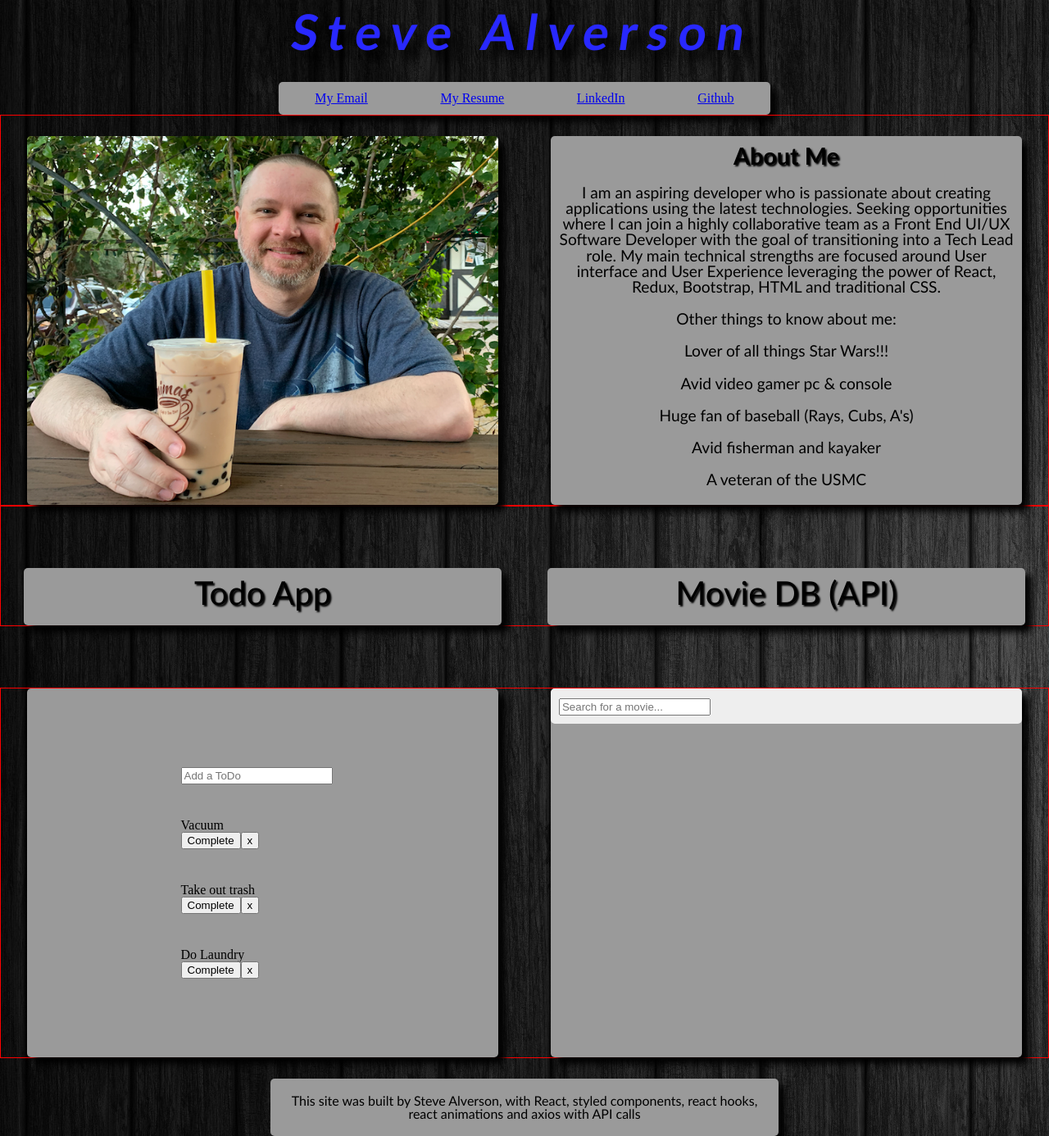
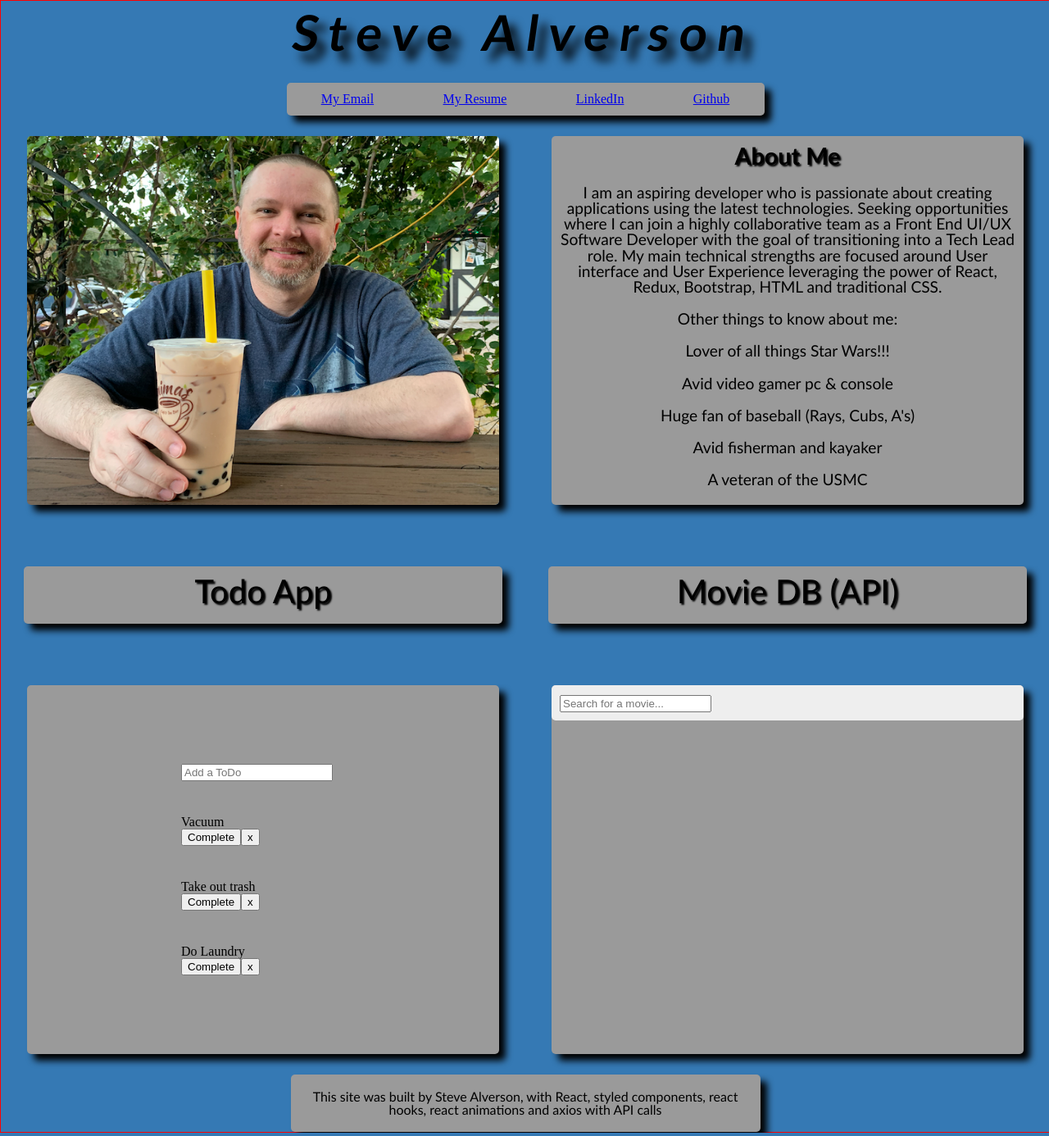
Before and after one commit to VaderSteve76/React-Portfolio, a React (Create React App) app in the folder portfolio/: page / in a window 1280 px wide. Shown: the top 1386 px of the page at 82% size. Built offline with nearby package versions, Linux system fonts and the light colour scheme; what react-animations would draw is missing.

Commit message:
Flexbox columns working at set max-width

```diff
--- a/portfolio/src/App.css
+++ b/portfolio/src/App.css
@@ -25,10 +25,12 @@ footer, header, hgroup, menu, nav, section {
 }
 
 body {
+	width: 1280px;
 	line-height: 1;
-	width: 1280px;
 	margin: 0 auto;
-	background-image: url('./Img/Black_background-2.jpg');
+	/* background-image: url('./Img/Black_background-2.jpg'); */
+	background: #3579B4;
+	border: solid red 1px;
 }
 
 ol, ul {
--- a/portfolio/src/Components/AppContainer/AppContainerStyles.js
+++ b/portfolio/src/Components/AppContainer/AppContainerStyles.js
@@ -8,5 +8,10 @@ export const AppMain = styled.div`
   margin-top: 75px;
   display: flex;
   justify-content: space-around;
-  border: solid red 1px;
+  @media(max-width: 1024px) {
+    flex-direction: column;
+    align-items: center;
+    height: 900px;
+    margin-top: 25px;
+  }
 `;
--- a/portfolio/src/Components/AppTitle/appTitleStyles.js
+++ b/portfolio/src/Components/AppTitle/appTitleStyles.js
@@ -7,7 +7,9 @@ export const MAIN = styled.div`
   animation: 2.7s ${slideIn};
   display: flex;
   justify-content: space-around;
-  border: solid red 1px;
+  @media(max-width: 1024px) {
+    display: none;
+  }
 `;
 
 export const TODO = styled.div`
--- a/portfolio/src/Components/ContactCard/contactCardStyles.js
+++ b/portfolio/src/Components/ContactCard/contactCardStyles.js
@@ -12,7 +12,7 @@ export const MainCard = styled.div`
   background: rgb(154, 154, 154);
   box-shadow: 8px 8px 8px black;
   height: 40px;
-  width: 600px;
+  width: 583px;
   margin: 0 auto;
   margin-top: 25px;
   text-align: center;
--- a/portfolio/src/Components/Footer/footerStyles.js
+++ b/portfolio/src/Components/Footer/footerStyles.js
@@ -12,7 +12,7 @@ export const Footer = styled.div`
   background: rgb(154, 154, 154);
   box-shadow: 8px 8px 8px black;
   height: 50px;
-  width: 600px;
+  width: 553px;
   margin: 0 auto;
   padding: 10px;
   margin-top: 25px;
--- a/portfolio/src/Components/Header/headerStyles.js
+++ b/portfolio/src/Components/Header/headerStyles.js
@@ -14,7 +14,7 @@ export const Header = styled.div`
 export const Title = styled.div`
   font-size: 2.5em;
   font-family: Trebuchet MS;
-  color: rgb(40, 40, 255);
+  // color: rgb(40, 40, 255);
   margin: 0 auto;
   padding-top: 15px;
   letter-spacing: 8px;
--- a/portfolio/src/Components/ImageCard/imageCardStyles.js
+++ b/portfolio/src/Components/ImageCard/imageCardStyles.js
@@ -7,7 +7,10 @@ const slideIn = keyframes`${slideInLeft}`;
 export const MAIN = styled.div`
   display: flex;
   justify-content: space-around;
-  border: solid red 1px;
+  @media(max-width: 1024px) {
+    flex-direction: column;
+    align-items: center;
+  }
 `;
 
 export const IMG = styled.div`
--- a/portfolio/src/Components/MovieDB/MovieDBStyles.js
+++ b/portfolio/src/Components/MovieDB/MovieDBStyles.js
@@ -7,6 +7,9 @@ export const MovieApp = styled.div`
   border-radius: 5px;
   background: rgb(154, 154, 154);
   justify-content: space-around;
+  @media*(max-width: 1024px) {
+    height: 400px;
+  }
 `;
 
 export const SearchBox = styled.div`
@@ -49,4 +52,7 @@ export const Popup = styled.div`
   padding: 15px;
   background-color: rgb(154, 154, 154);
   overflow-y: scroll;
+  @media(max-width: 1024px) {
+    left: 350px;
+  }
 `;
--- a/portfolio/src/Components/TodoApp/TodoAppStyles.js
+++ b/portfolio/src/Components/TodoApp/TodoAppStyles.js
@@ -9,6 +9,9 @@ export const TodoApp = styled.div`
   display: flex;
   align-items: center;
   justify-content: space-around;
+  @media(max-width: 1024px) {
+    height: 400px;
+  }
 `;
 
 export const TodoList = styled.div`
```
